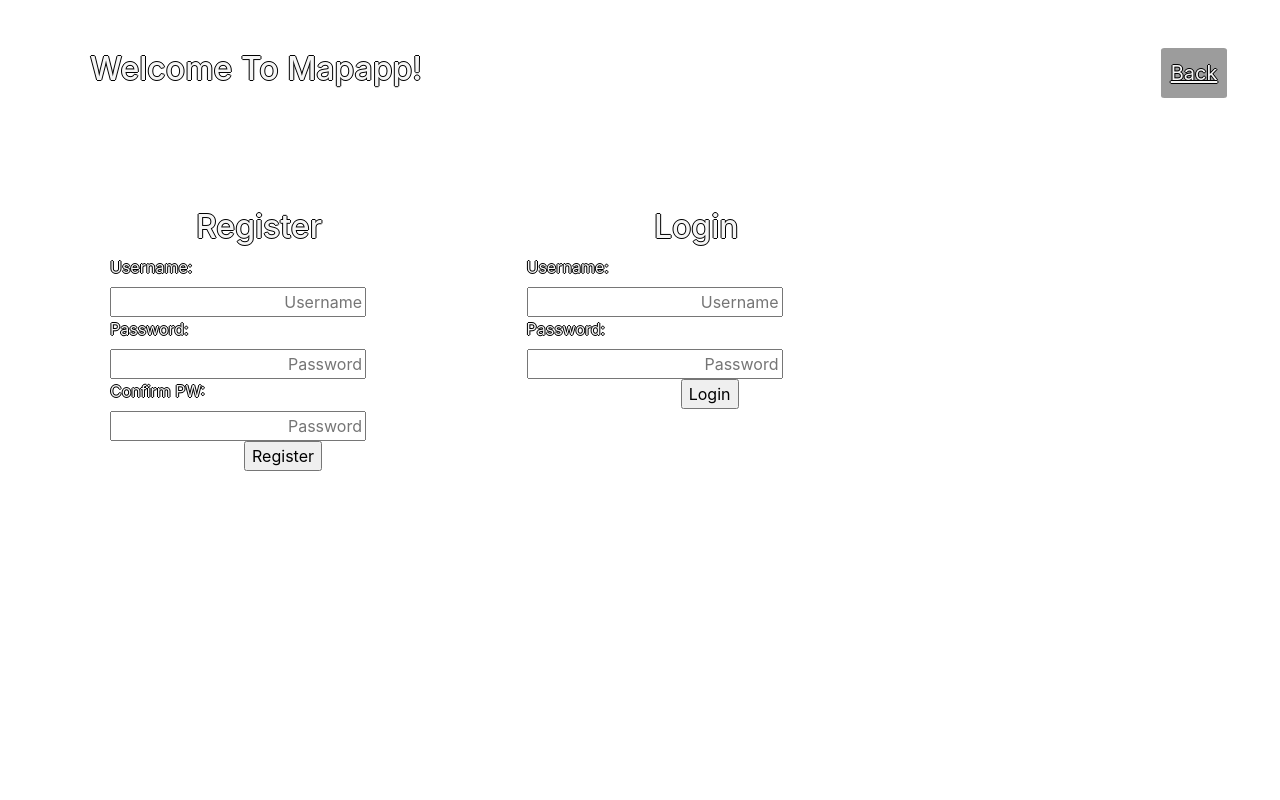
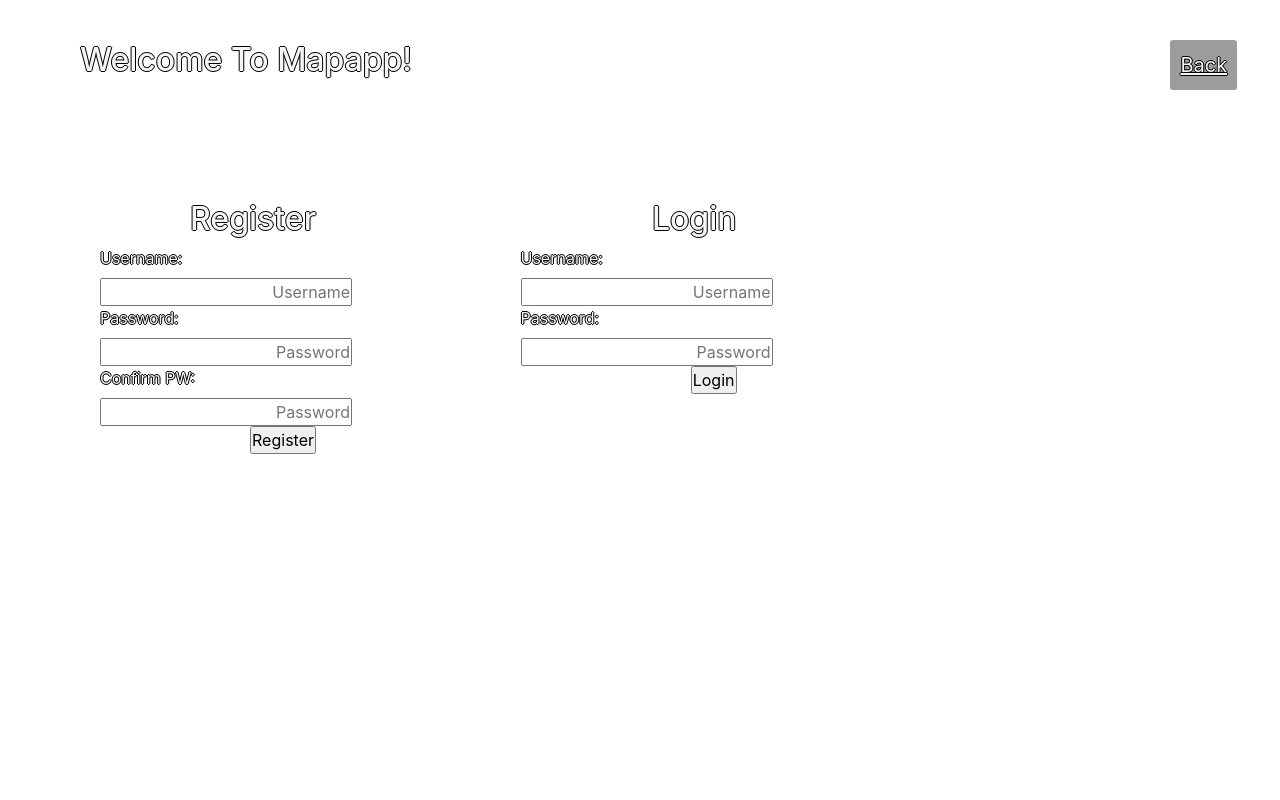
Before and after one commit to codingdojo-projects-algos-0419/MapApp, a Flask app: page /users/login-and-registration in a window 1280 px wide. Run offline with Flask 2, Linux system fonts and the light colour scheme; some libraries are stand-ins or nearby versions.

Commit message:
changed map display

```diff
--- a/client/static/css/main.css
+++ b/client/static/css/main.css
@@ -1,3 +1,8 @@
+*{
+  margin: 0;
+  padding: 0;
+}
+
 .error {
   color: red;
 }
@@ -5,7 +10,6 @@
   width: 100%;
   min-height: 100vh;
   margin: 0px;
-  padding: 10px;
   background-attachment: fixed;
   background-repeat: no-repeat;
   background-size: cover;
@@ -17,7 +21,7 @@
   display: flex;
   align-items: center;
   width: 99%;
-  height: auto;
+  height: 100px;
   font-size: 1.25em;
 }
 
--- a/client/static/css/map.css
+++ b/client/static/css/map.css
@@ -1,4 +1,5 @@
 #map{
     width: 100vw;
-    height: 50vh;
+    height: calc(100vh - 100px);
+    border-top: 1px solid black;
 }
```
